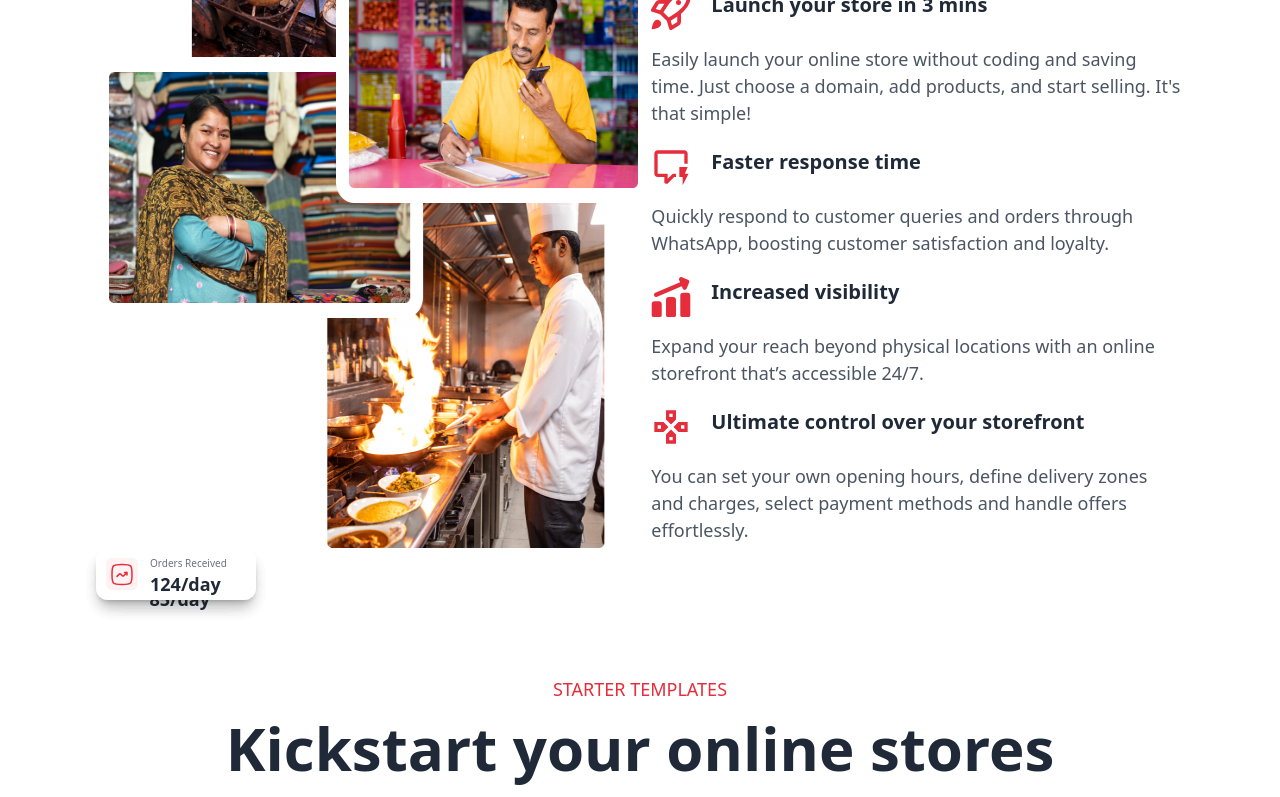
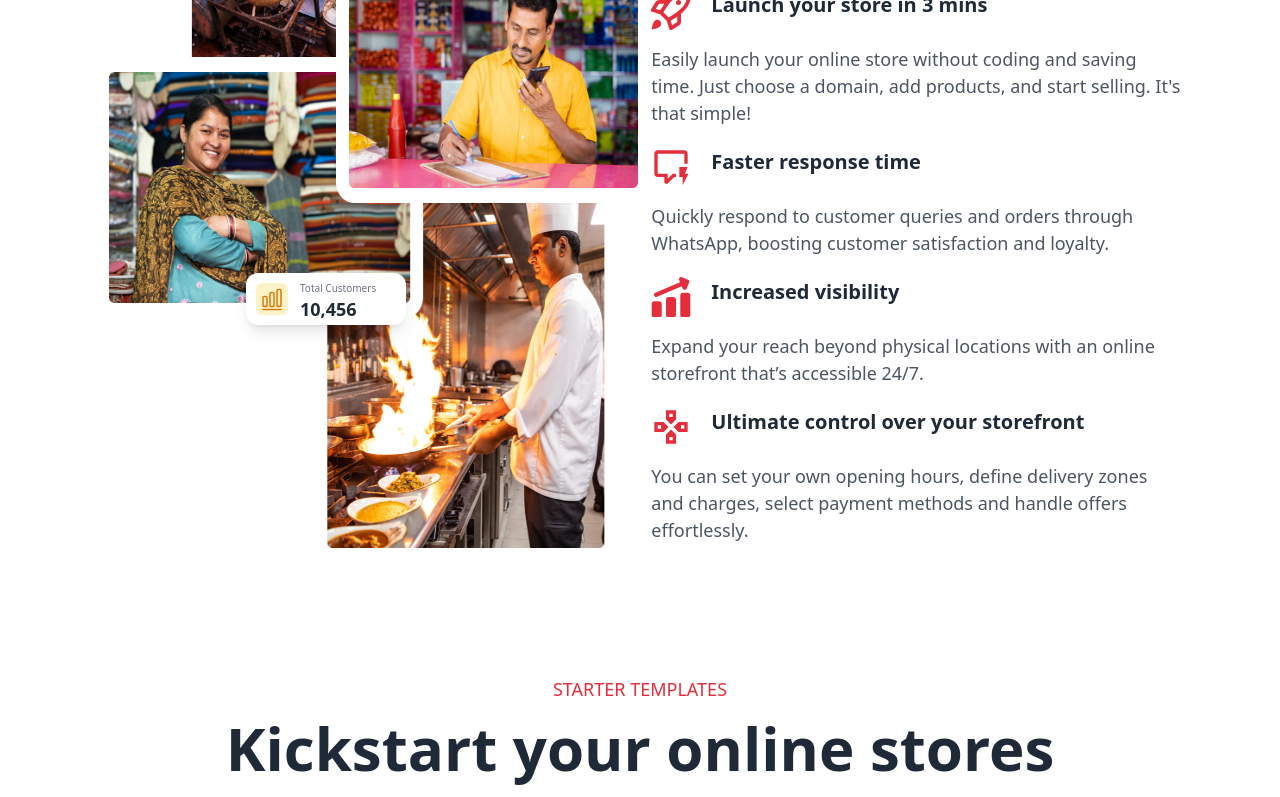
Before and after one commit to Iynguuuuu/Feasto, a React (Vite) app: page / in a window 1280 px wide. Shown: the part 1665-2462 px from the top of the page. Built offline with nearby package versions, Linux system fonts and the light colour scheme.

Commit message:
removed map func for stats images for the display

```diff
--- a/src/components/Features.tsx
+++ b/src/components/Features.tsx
@@ -1,4 +1,3 @@
-
 import type { SVGProps } from 'react';
 
 export function OcticonRocket16(props: SVGProps<SVGSVGElement>) {
@@ -20,59 +19,6 @@ export function StreamlineGraphBarIncreaseSolid(props: SVGProps<SVGSVGElement>)
     return (<svg xmlns="http://www.w3.org/2000/svg" width="40px" height="40px" viewBox="0 0 14 14" {...props}><path fill="#e52d3c" fillRule="evenodd" d="M9.997.22a.75.75 0 0 1 .819-.163l2.127.882a.75.75 0 0 1 .408.977l-.869 2.127a.75.75 0 0 1-1.386.006l-.343-.82L2.115 6.92a.75.75 0 1 1-.59-1.38l8.649-3.695l-.337-.805a.75.75 0 0 1 .16-.82m2.753 5.26a1 1 0 0 1 1 1v7a.5.5 0 0 1-.5.5h-2.5a.5.5 0 0 1-.5-.5v-7a1 1 0 0 1 1-1zM8.457 7.272a1 1 0 0 0-.707-.292h-1.5a1 1 0 0 0-1 1v5.5a.5.5 0 0 0 .5.5h2.5a.5.5 0 0 0 .5-.5v-5.5a1 1 0 0 0-.293-.708M2.75 8.48a1 1 0 0 1 1 1v4a.5.5 0 0 1-.5.5H.75a.5.5 0 0 1-.5-.5v-4a1 1 0 0 1 1-1z" clipRule="evenodd"></path></svg>);
 }
 
-const featureData = [
-    {
-        id: 1,
-        imgSrc: "/deliverygreen.svg",
-        bgColor: "bg-green",
-        title: "Deliveries completed",
-        count: "85/day",
-        mt: "-630px",
-        ml: "460px",
-        mdOnly: true,
-    },
-    {
-        id: 2,
-        imgSrc: "/increase.svg",
-        bgColor: "bg-yellow",
-        title: "Total Customers",
-        count: "10,456",
-        mt: "-275px",
-        ml: "150px",
-        mdOnly: true,
-    },
-    {
-        id: 3,
-        imgSrc: "/orders.svg",
-        bgColor: "bg-red",
-        title: "Orders Received",
-        count: "124/day",
-        mt: "-840px",
-        ml: "280px",
-        mdOnly: true,
-    },
-    {
-        id: 4,
-        imgSrc: "/increase.svg",
-        bgColor: "bg-yellow",
-        title: "Orders Received",
-        count: "124/day",
-        mt: "-160px",
-        ml: "20px",
-        mdOnly: false,
-    },
-    {
-        id: 5,
-        imgSrc: "/deliverygreen.svg",
-        bgColor: "bg-green",
-        title: "Orders Received",
-        count: "124/day",
-        mt: "-470px",
-        ml: "160px",
-        mdOnly: false,
-    },
-];
-
 const Features = () => {
     return (
         <div className="relative md:mt-[0px] mt-[-30rem] mx-5 md:mx-24">
@@ -83,24 +29,71 @@ const Features = () => {
                         src="/ImageCollection.png"
                         alt="features"
                     />
-                    {featureData.map((feature) => (
-                        <div
-                            key={feature.id}
-                            className={`absolute mt-[${feature.mt}] ml-[${feature.ml}] ${feature.mdOnly ? "md:block hidden" : "block md:hidden"} w-[160px] h-[52px] p-[10px] rounded-xl bg-white shadow-lg`}
-                        >
+                    <div className="absolute mt-[-630px] ml-[460px] md:block hidden w-[160px] h-[52px] p-[10px] rounded-xl bg-white shadow-lg">
                         <div className="flex flex-row space-x-3">
-                                <div className={`size-[32px] ${feature.bgColor} rounded-md flex items-center justify-center`}>
-                                    <img src={feature.imgSrc} alt={feature.title} />
+                            <div className="size-[32px] bg-green rounded-md flex items-center justify-center">
+                                <img src="/deliverygreen.svg" alt="Deliveries completed" />
                             </div>
                             <div className="mt-[-2px]">
-                                    <p className="text-text2 text-[10px]">{feature.title}</p>
+                                <p className="text-text2 text-[10px]">Deliveries completed</p>
                                 <p className="text-text3 font-semibold text-[12px]">
-                                        <span className="text-[18px] text-text1">{feature.count}</span>
+                                    <span className="text-[18px] text-text1">85/day</span>
                                 </p>
                             </div>
                         </div>
                     </div>
-                    ))}
+                    <div className="absolute mt-[-275px] ml-[150px] md:block hidden w-[160px] h-[52px] p-[10px] rounded-xl bg-white shadow-lg">
+                        <div className="flex flex-row space-x-3">
+                            <div className="size-[32px] bg-yellow rounded-md flex items-center justify-center">
+                                <img src="/increase.svg" alt="Total Customers" />
+                            </div>
+                            <div className="mt-[-2px]">
+                                <p className="text-text2 text-[10px]">Total Customers</p>
+                                <p className="text-text3 font-semibold text-[12px]">
+                                    <span className="text-[18px] text-text1">10,456</span>
+                                </p>
+                            </div>
+                        </div>
+                    </div>
+                    <div className="absolute mt-[-840px] ml-[280px] md:block hidden w-[160px] h-[52px] p-[10px] rounded-xl bg-white shadow-lg">
+                        <div className="flex flex-row space-x-3">
+                            <div className="size-[32px] bg-red rounded-md flex items-center justify-center">
+                                <img src="/orders.svg" alt="Orders Received" />
+                            </div>
+                            <div className="mt-[-2px]">
+                                <p className="text-text2 text-[10px]">Orders Received</p>
+                                <p className="text-text3 font-semibold text-[12px]">
+                                    <span className="text-[18px] text-text1">124/day</span>
+                                </p>
+                            </div>
+                        </div>
+                    </div>
+                    <div className="absolute mt-[-160px] ml-[20px] block md:hidden w-[160px] h-[52px] p-[10px] rounded-xl bg-white shadow-lg">
+                        <div className="flex flex-row space-x-3">
+                            <div className="size-[32px] bg-yellow rounded-md flex items-center justify-center">
+                                <img src="/increase.svg" alt="Orders Received" />
+                            </div>
+                            <div className="mt-[-2px]">
+                                <p className="text-text2 text-[10px]">Orders Received</p>
+                                <p className="text-text3 font-semibold text-[12px]">
+                                    <span className="text-[18px] text-text1">124/day</span>
+                                </p>
+                            </div>
+                        </div>
+                    </div>
+                    <div className="absolute mt-[-470px] ml-[160px] block md:hidden w-[160px] h-[52px] p-[10px] rounded-xl bg-white shadow-lg">
+                        <div className="flex flex-row space-x-3">
+                            <div className="size-[32px] bg-green rounded-md flex items-center justify-center">
+                                <img src="/deliverygreen.svg" alt="Orders Received" />
+                            </div>
+                            <div className="mt-[-2px]">
+                                <p className="text-text2 text-[10px]">Orders Received</p>
+                                <p className="text-text3 font-semibold text-[12px]">
+                                    <span className="text-[18px] text-text1">124/day</span>
+                                </p>
+                            </div>
+                        </div>
+                    </div>
                 </div>
                 <div className="md:w-[588px] md:h-[760px] w-[358px] h-[951px] text-left md:my-5">
                     <p className="text-primary md:text-[18px] text-[14px] font-medium">EXPLORE FEASTO</p>
@@ -113,11 +106,9 @@ const Features = () => {
                                 <OcticonRocket16 />
                                 <div>
                                     <p className='text-[20px] text-text1 font-bold'>Launch your store in 3 mins</p>
-
                                 </div>
-
                             </div>
-                            <p className='text-[18px] text-text3 mt-4' >Easily launch your online store without coding and saving time.
+                            <p className='text-[18px] text-text3 mt-4'>Easily launch your online store without coding and saving time.
                                 Just choose a domain, add products, and start selling. It's that simple!</p>
                         </div>
                         <div>
@@ -125,11 +116,9 @@ const Features = () => {
                                 <MdiCommentFlashOutline />
                                 <div>
                                     <p className='text-[20px] text-text1 font-bold'>Faster response time</p>
-
                                 </div>
-
                             </div>
-                            <p className='text-[18px] text-text3 mt-4' >Quickly respond to customer queries and orders through WhatsApp,
+                            <p className='text-[18px] text-text3 mt-4'>Quickly respond to customer queries and orders through WhatsApp,
                                 boosting customer satisfaction and loyalty.</p>
                         </div>
                         <div>
@@ -137,11 +126,9 @@ const Features = () => {
                                 <StreamlineGraphBarIncreaseSolid />
                                 <div>
                                     <p className='text-[20px] text-text1 font-bold'>Increased visibility</p>
-
                                 </div>
-
                             </div>
-                            <p className='text-[18px] text-text3 mt-4' >Expand your reach beyond physical locations with an online storefront
+                            <p className='text-[18px] text-text3 mt-4'>Expand your reach beyond physical locations with an online storefront
                                 that’s accessible 24/7.</p>
                         </div>
                         <div>
@@ -149,20 +136,12 @@ const Features = () => {
                                 <MdiGamesOutline />
                                 <div>
                                     <p className='text-[20px] text-text1 font-bold'>Ultimate control over your storefront</p>
-
                                 </div>
-
                             </div>
-                            <p className='text-[18px] text-text3 mt-4' >You can set your own opening hours, define delivery zones and charges,
+                            <p className='text-[18px] text-text3 mt-4'>You can set your own opening hours, define delivery zones and charges,
                                 select payment methods and handle offers effortlessly.</p>
                         </div>
-
-
-
-
-
                     </div>
-
                 </div>
             </div>
         </div>
```
Lines whose indentation alone changed are shown as unchanged.
